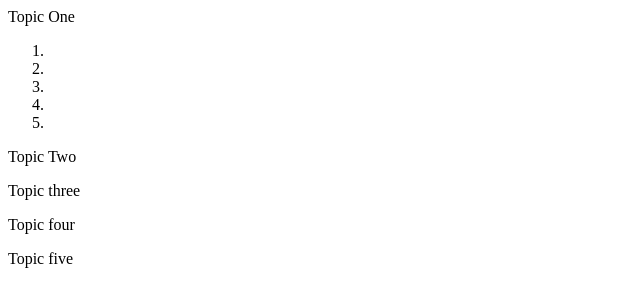
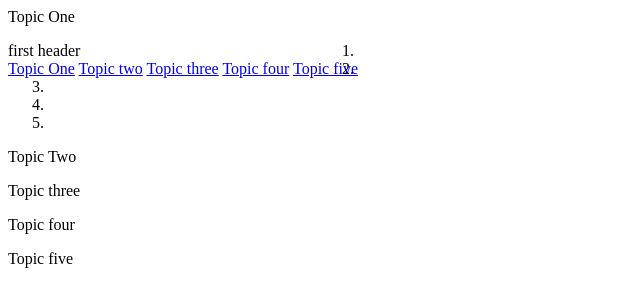
Before and after one commit to abubakaralsadiq/Technical-Documentation-, a plain HTML site: page index.html in a window 1280 px wide. Shown: the whole page, without its empty margins (0-640 px from the left). Drawn offline with Linux system fonts and the light colour scheme.

Commit message:
step 8-15

```diff
--- a/css/style.css
+++ b/css/style.css
@@ -0,0 +1,3 @@
+#navbar {
+  float: left;
+}
--- a/index.html
+++ b/index.html
@@ -1,9 +1,9 @@
 <!DOCTYPE html>
 <html lang="en">
   <head>
-    <meta charset="UTF-8">
+    <meta charset="UTF-8" />
     <title>Fork Me! FCC: Test Suite Template</title>
-    <link rel="stylesheet" href="css/style.css">
+    <link rel="stylesheet" href="css/style.css" />
   </head>
 
   <body>
@@ -15,7 +15,15 @@
         <p></p>
         <p></p>
         <code></code>
-        <nav id="navbar"></nav>
+        <nav id="navbar">
+          <header>first header</header>
+
+          <a href="#topic_one" class="nav-link">Topic One</a>
+          <a href="#topic_two" class="nav-link">Topic two</a>
+          <a href="#topic_three" class="nav-link">Topic three</a>
+          <a href="#topic_four" class="nav-link">Topic four</a>
+          <a href="#topic_five" class="nav-link">Topic five</a>
+        </nav>
         <ol>
           <li></li>
           <li></li>
@@ -25,31 +33,34 @@
         </ol>
       </section>
       <section class="main-section" id="topic_two">
+        <header>Topic Two</header>
 
-        <header>Topic Two</header>
         <p></p>
         <p></p>
         <code></code>
       </section>
-      <section class="main-section"  id="topic_three">
+      <section class="main-section" id="topic_three">
         <header>Topic three</header>
+
         <p></p>
         <p></p>
         <code></code>
       </section>
-      <section class="main-section"  id="topic_four">
+      <section class="main-section" id="topic_four">
         <header>Topic four</header>
+
         <p></p>
         <p></p>
         <code></code>
       </section>
-      <section class="main-section"  id="topic_five">
+      <section class="main-section" id="topic_five">
         <header>Topic five</header>
+
         <p></p>
         <p></p>
         <code></code>
       </section>
     </div>
-    <script  src="js/index.js"></script>
+    <script src="js/index.js"></script>
   </body>
 </html>
```
